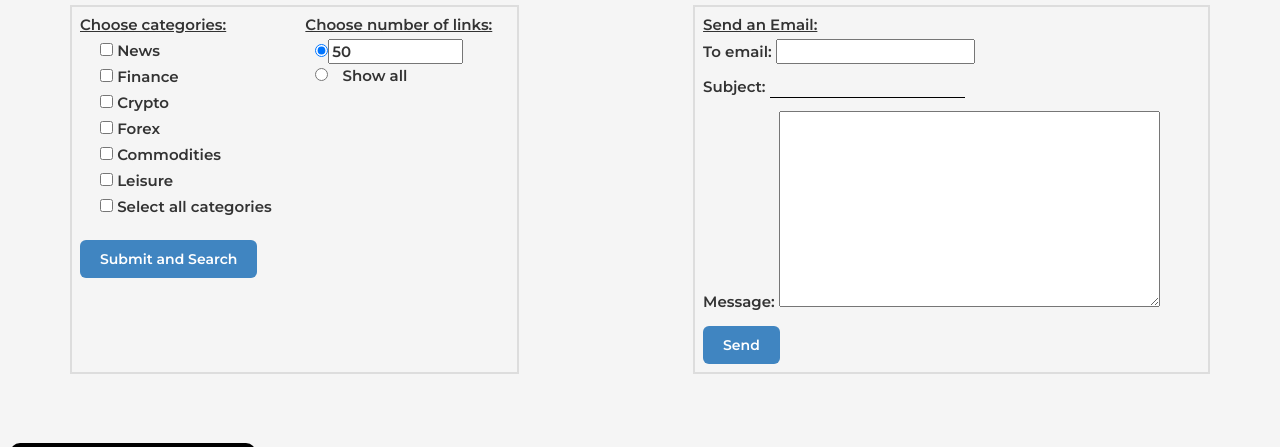
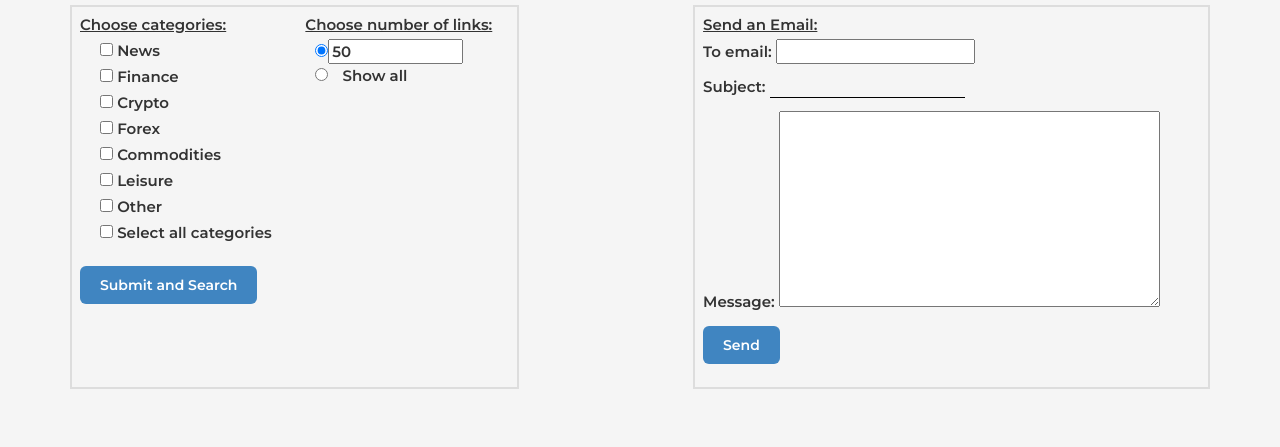
Before and after one commit to talipolonsky/trial-proj, a Django app: page /home/ in a window 1280 px wide; the page is wider, and only the part inside the window is pictured. Shown: the part 135-582 px from the top of that part. Run offline with Django 4.2, Linux system fonts and the light colour scheme; a user stored in the database is signed in; data comes from the database, SQL or seed files in the repository; both versions use the stored data as it was after the commit; parts of the project's set-up code (start-up, migrations or seed data) failed here and were passed over; some libraries are stand-ins or nearby versions.

Commit message:
ofir changes 14-6

```diff
--- a/plus500/views.py
+++ b/plus500/views.py
@@ -42,10 +42,10 @@ def home(request):
         #    setting_object.links_num = 100
 
         #selection of categories:
-        all_categories = {"news": request.GET.get('news'),
-             "finance": request.GET.get('finance'),"crypto": request.GET.get('crypto'),
-             "forex": request.GET.get('forex'),"commodities": request.GET.get('commodities'),
-             "leisure": request.GET.get('leisure')}
+        all_categories = {"News": request.GET.get('news'),
+             "Finance": request.GET.get('finance'),"Crypto": request.GET.get('crypto'),
+             "Forex": request.GET.get('forex'),"Commodities": request.GET.get('commodities'),
+             "Leisure": request.GET.get('leisure'), "Other": request.GET.get('other')}
 
         unselected_categories = []
         for category, bool_category in all_categories.items():
@@ -71,13 +71,14 @@ def home(request):
         selected_links = selected_links.exclude(competitor=unselected_competitor)
 
     # filter on minimum in each metric:
-    selected_links = selected_links.filter(domain_rating__gt=setting_object.domain_rating)
+    ratio = setting_object.referringDomains_backlinks_ratio/100 #need to add some fix and validation here
+    selected_links = selected_links.filter(domain_rating__gt=setting_object.domain_rating, traffic__gt=setting_object.domain_traffic, refdomains_backlinks_ratio__gt=ratio)
 
     #sorting by selected priorities:
     #explanation of -: selected_links = selected_links.order_by('-pub_date', 'headline')[:num_of_links]
     #he result above will be ordered by pub_date descending, then by headline ascending. The negative sign in front of "-pub_date" indicates descending order. Ascending order is implied.
     priority_dict = {setting_object.domain_rating_priority: '-domain_rating',
-                    setting_object.domain_traffic_priority: 'traffic',
+                    setting_object.domain_traffic_priority: '-traffic',
                     setting_object.referringDomains_backlinks_ratio_priority: '-refdomains_backlinks_ratio'}
     #for key in sorted(priority_dict):
     try:
--- a/templates/plus500/home.html
+++ b/templates/plus500/home.html
@@ -105,12 +105,14 @@ td:first-child, th:first-child {
               <label for="commodities">Commodities</label><br>
               <input style="margin-left: 20px;" type="checkbox" id="leisure" name="leisure" value="Leisure">
               <label for="leisure">Leisure</label><br>
+              <input style="margin-left: 20px;" type="checkbox" id="other" name="other" value="other">
+              <label for="other">Other</label><br>
               <input style="margin-left: 20px;" type="checkbox" name="select-all" id="select-all" />
               <label for="select-all">Select all categories</label><br>
               </fieldset>
               <script language="JavaScript">
                 document.getElementById('select-all').onclick = function() {
-                  var checkboxes = document.querySelectorAll('input[id="news"], input[id="finance"], input[id="crypto"], input[id="forex"], input[id="commodities"], input[id="leisure"]');
+                  var checkboxes = document.querySelectorAll('input[id="news"], input[id="finance"], input[id="crypto"], input[id="forex"], input[id="commodities"], input[id="leisure"], input[id="other"]');
                   for (var checkbox of checkboxes) {
                     checkbox.checked = this.checked;
                   }
@@ -127,6 +129,7 @@ td:first-child, th:first-child {
               <label style="margin-left: 10px;" for="total_num">Show all</label><br>
             </div>
           </td>
+      </form>
           <td></td><td></td><td></td><td></td><td></td><td></td><td></td><td></td><td></td><td></td>
         <!--Contact form-->
         <td style="border-left: 2px solid #ddd;border-bottom: 2px solid #ddd;border-top: 2px solid #ddd;border-right: 2px solid #ddd;">
@@ -152,7 +155,7 @@ td:first-child, th:first-child {
     <input type="text" id="links_num" name="links_num" value={{num_of_links}}><br>
     <br> -->
 
-  </form>
+
   </div>
 <br><br>
 <a href="{% url 'export-csv'%}" class = "export_csv" ><span class="material-symbols-outlined">download</span>Save Current Data to CSV</a>
--- a/updateservice/update.py
+++ b/updateservice/update.py
@@ -389,7 +389,7 @@ def get_data():
                 url_domain_value=urlparse(url).netloc
                 Plus500.objects.filter(url_from=url,competitor=target).update(url_domain=url_domain_value)
                 refdomain_value, backlinks_value =refdomain_for_url(url)
-                ratio = round(int(refdomain_value/backlinks_value), 8)*100
+                ratio = round(float(refdomain_value/backlinks_value), 8)*100
                 Plus500.objects.filter(url_from=url,competitor=target).update(refdomains=refdomain_value)
                 Plus500.objects.filter(url_from=url,competitor=target).update(refdomains_backlinks_ratio=ratio)
                 traffic_value =traffic_for_url(url)
```
Also changed, not shown: db.sqlite3.
